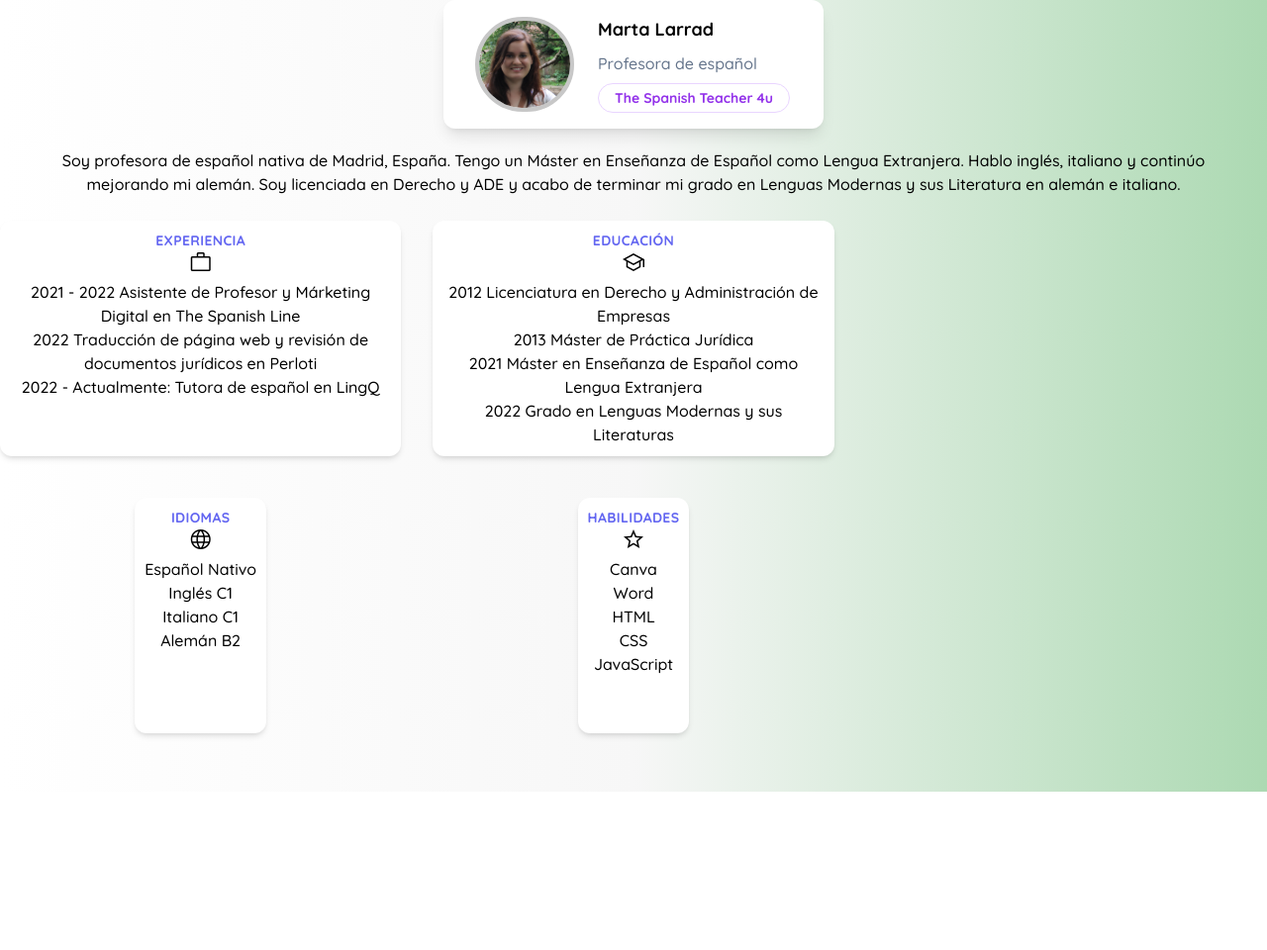
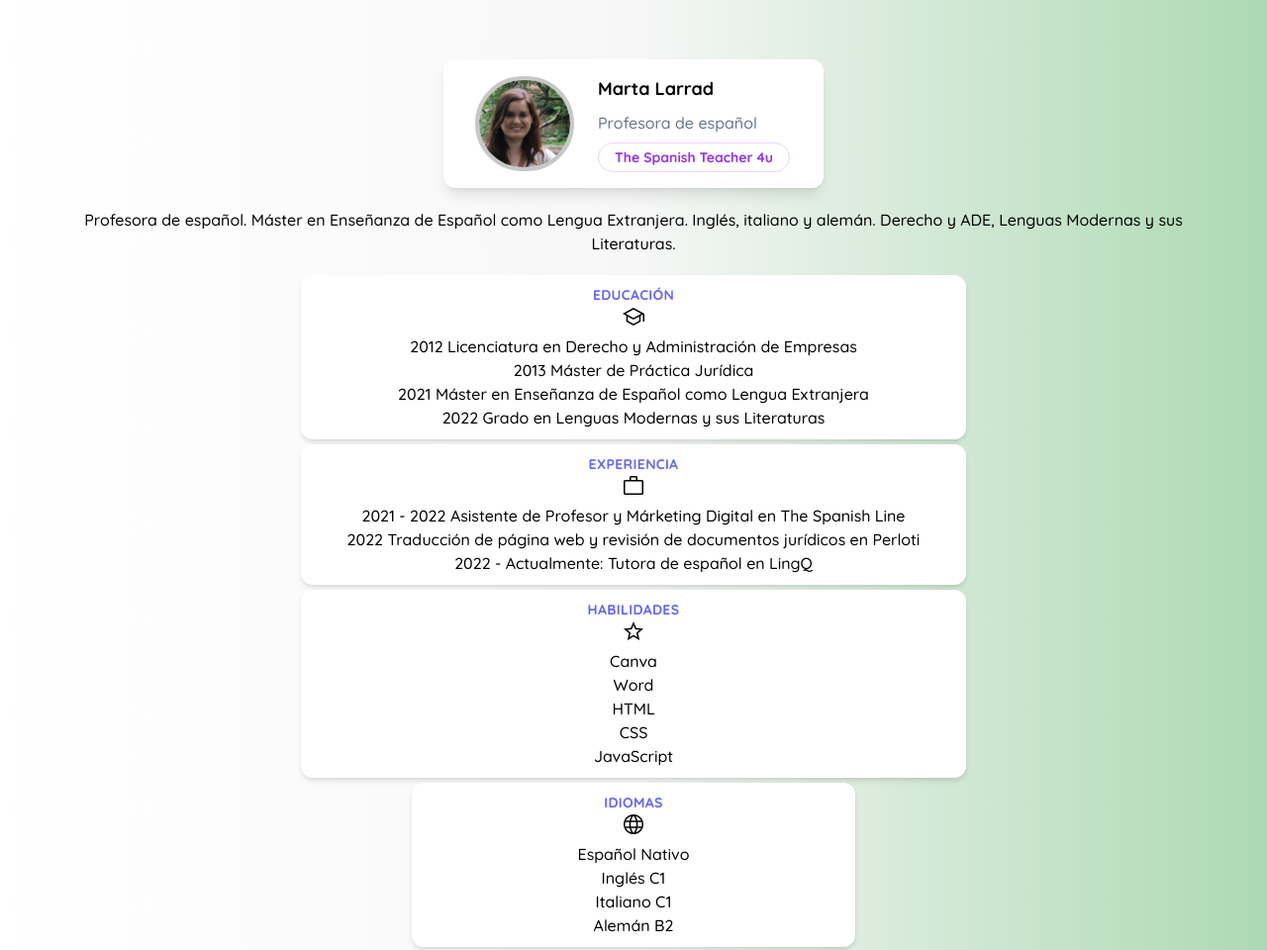
Before and after one commit to martaclj/myCv, a website: page index.html in a window 1280 px wide. Shown: the top 960 px of the page at 99% size. Before the commit the page ends 800 px from the top, so only its background shows below. Drawn offline with nearby package versions, Linux system fonts and the light colour scheme.

Commit message:
changed container

```diff
--- a/index.html
+++ b/index.html
@@ -10,9 +10,11 @@
   <link href="https://fonts.googleapis.com/css2?family=Public+Sans:wght@300;400&family=Quicksand:wght@300;500;700&display=swap" rel="stylesheet">
   <link rel="stylesheet" href="https://fonts.googleapis.com/css2?family=Material+Symbols+Outlined:opsz,wght,FILL,GRAD@20..48,100..700,0..1,-50..200" />
   <link rel="stylesheet" href="dist/output.css">
+  <!-- npx tailwindcss -i ./style.css -o ./dist/output.css --watch -->
 </head>
 <body>
-  <div "mt-5 borer mx-5 p-10">
+  <!-- <div class="container px-5 py-24 mx-auto"> -->
+  <div class="mt-5 borer mx-5 p-10">
   <div class="py-8 px-8 max-w-sm mx-auto bg-white rounded-xl shadow-lg space-y-2 sm:py-4 sm:flex sm:items-center sm:space-y-0 sm:space-x-6">
     <img class="block mx-auto h-24 rounded-full sm:mx-0 sm:shrink-0" src="marta.jpg" alt="resume picture">
   <div class="text-center space-y-2 sm:text-left">
@@ -24,10 +26,9 @@
   </div>
   </div>
   <section class="section-item">
-    <p class=""> Soy profesora de español nativa de Madrid, España. Tengo un Máster en Enseñanza de Español como Lengua Extranjera. Hablo inglés, italiano y continúo mejorando mi alemán.  Soy licenciada en Derecho y ADE y acabo de terminar mi grado en Lenguas Modernas y sus Literatura en alemán e italiano.</p>
+    <p class="">Profesora de español. Máster en Enseñanza de Español como Lengua Extranjera. Inglés, italiano y alemán. Derecho y ADE, Lenguas Modernas y sus Literaturas.</p>
    </section>
-  <div class="grid grid-flow-col grid-rows-2 grid-cols-3 gap-8">
-
+  <div>
    <section class="col-start-2 max-w-md mx-auto bg-white rounded-xl shadow-md overflow-hidden md:max-w-2xl">
     <h3 class="uppercase tracking-wide text-sm text-indigo-500 font-semibold">Educación</h3>
     <span class="material-symbols-outlined">
@@ -57,6 +58,19 @@
       </div>
     </ul>
   </section>
+  <section class="max-w-md mx-auto bg-white rounded-xl shadow-md overflow-hidden md:max-w-2xl">
+    <h3 class="uppercase tracking-wide text-sm text-indigo-500 font-semibold">Habilidades</h3>
+  <span class="material-symbols-outlined">
+    star
+    </span>
+    <ul>
+    <li>Canva</li>
+    <li>Word</li>
+    <li>HTML</li>
+    <li>CSS</li>
+    <li>JavaScript</li>
+    </ul>
+  </section>
   <section class="max-w-md mx-auto bg-white rounded-xl shadow-md overflow-hidden md:max-w-2xlm">
     <h3 class="uppercase tracking-wide text-sm text-indigo-500 font-semibold">Idiomas</h3>
     <span class="material-symbols-outlined">
@@ -73,19 +87,7 @@
     </div>
   </div>
   </section>
-  <section class="max-w-md mx-auto bg-white rounded-xl shadow-md overflow-hidden md:max-w-2xl">
-    <h3 class="uppercase tracking-wide text-sm text-indigo-500 font-semibold">Habilidades</h3>
-  <span class="material-symbols-outlined">
-    star
-    </span>
-    <ul>
-    <li>Canva</li>
-    <li>Word</li>
-    <li>HTML</li>
-    <li>CSS</li>
-    <li>JavaScript</li>
-    </ul>
-  </section>
+  </div>
   </div>
   </div>
   <script src="script.js"></script>
```
Also changed, not shown: dist/output.css, 1 other file.
